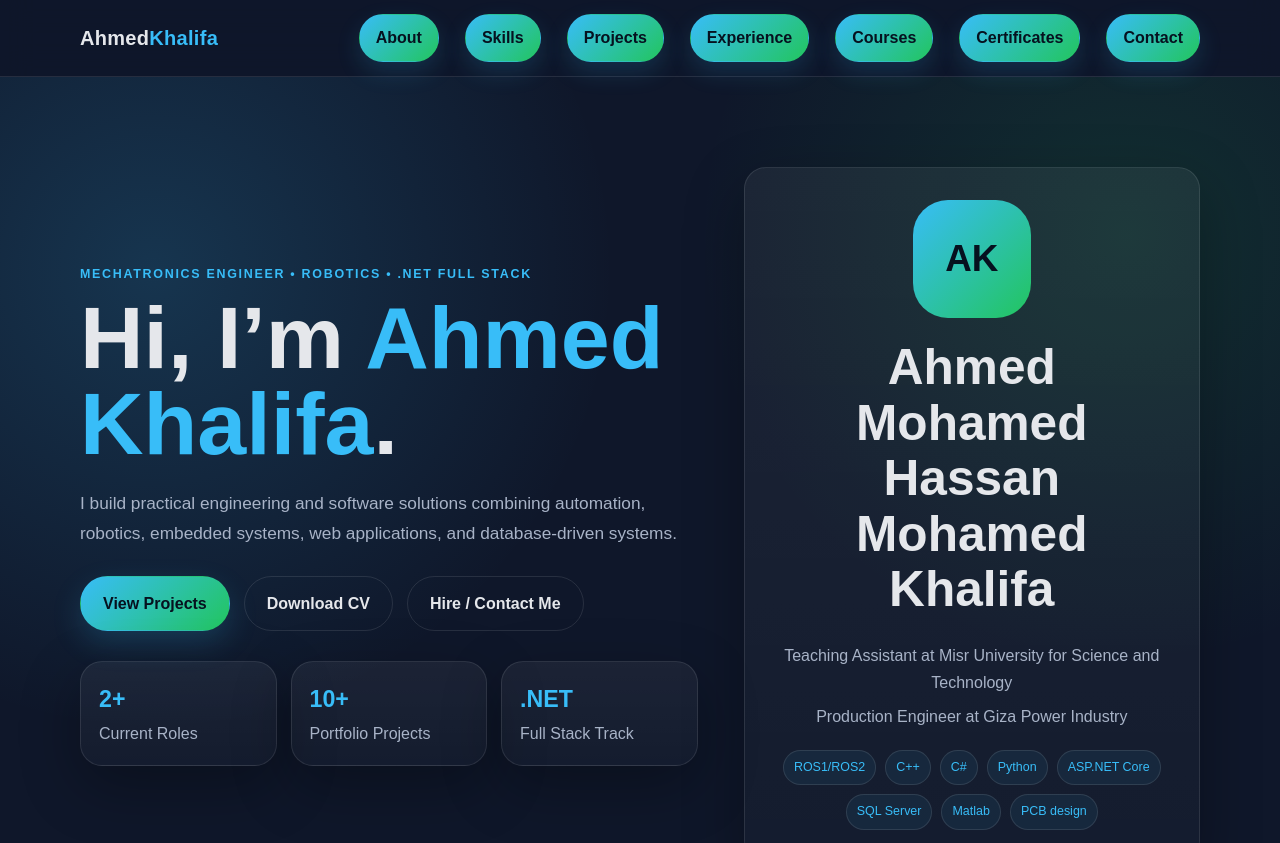
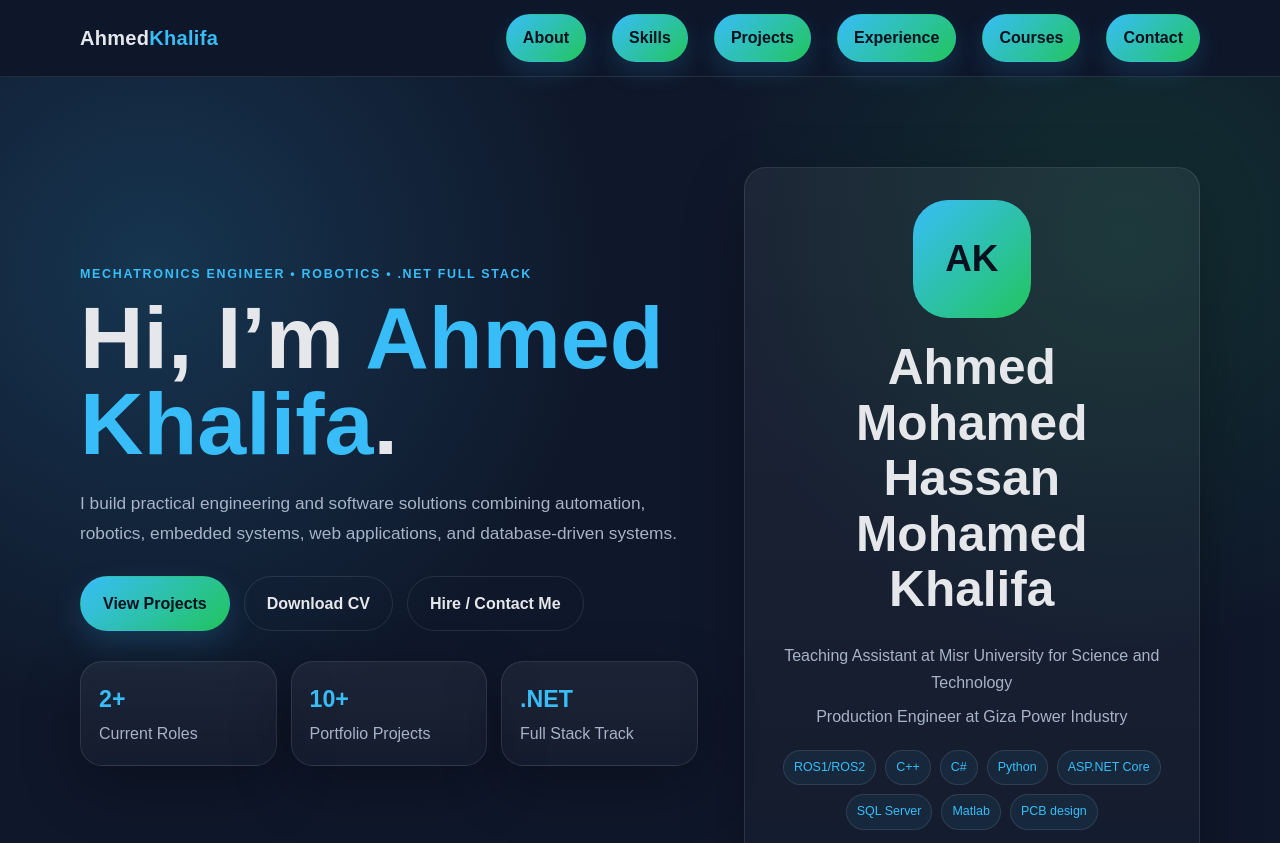
Before and after one commit to AHMEDKHALIFA0982/portfolio, a plain HTML site: page index.html in a window 1280 px wide. Shown: the top 843 px of the page. Drawn offline with Linux system fonts and the light colour scheme.

Commit message:
update courses

```diff
--- a/index.html
+++ b/index.html
@@ -25,7 +25,6 @@
         <a href="#projects" class="nav-btn">Projects</a>
         <a href="#experience" class="nav-btn">Experience</a>
         <a href="#courses" class="nav-btn">Courses</a>
-        <a href="#certificates" class="nav-btn">Certificates</a>
         <a href="#contact" class="nav-btn">Contact</a>
       </div>
       </div>
```
Also changed, not shown: css/style.css (+5 -5 lines).
